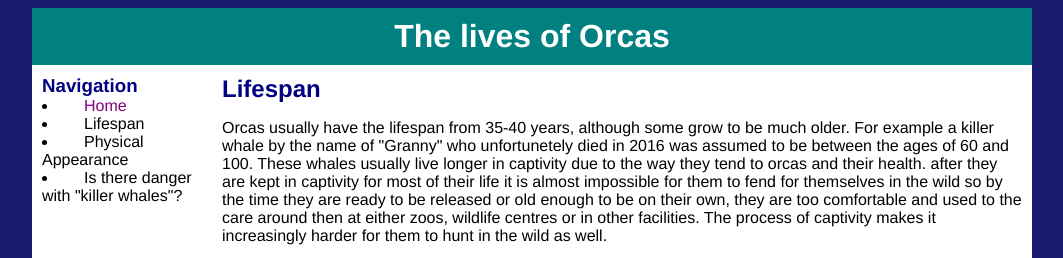
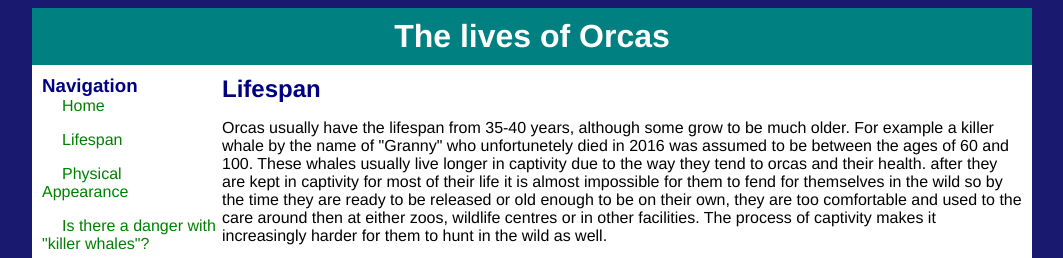
Before and after one commit to alex-costello/alex-costello.github.io, a plain HTML site: page Lifespan.html in a window 1280 px wide. Shown: the top 258 px of the page, without its empty margins (108-1171 px from the left). Drawn offline with Linux system fonts and the light colour scheme.

Commit message:
Update Lifespan.html

```diff
--- a/Lifespan.html
+++ b/Lifespan.html
@@ -26,14 +26,22 @@
 
                                          <u1>
 
-                                              <li><a href="">Home</a></li>
+                                          <a href="index">Home</a>
+                                          <br>
+                                          <p>
 
-                                                       <li><a>Lifespan</a></li>
+                                          </p>
+                                          <a href="Lifespan">Lifespan</a>
+                                          <br>
+                                          <p>
 
+                                          </p>
+                                          <a href="Physical-appearance"> Physical Appearance</a>
+                                          <br>
+                                          <p>
 
-                                                       <li><a>Physical Appearance</a></li>
-
-                                                       <li><a>Is there danger with "killer whales"?</a></li>
+                                          </p>
+                                          <a href="Danger-with-killer-whales">Is there a danger with "killer whales"?</a>
 
                                          </u1>
 
```
